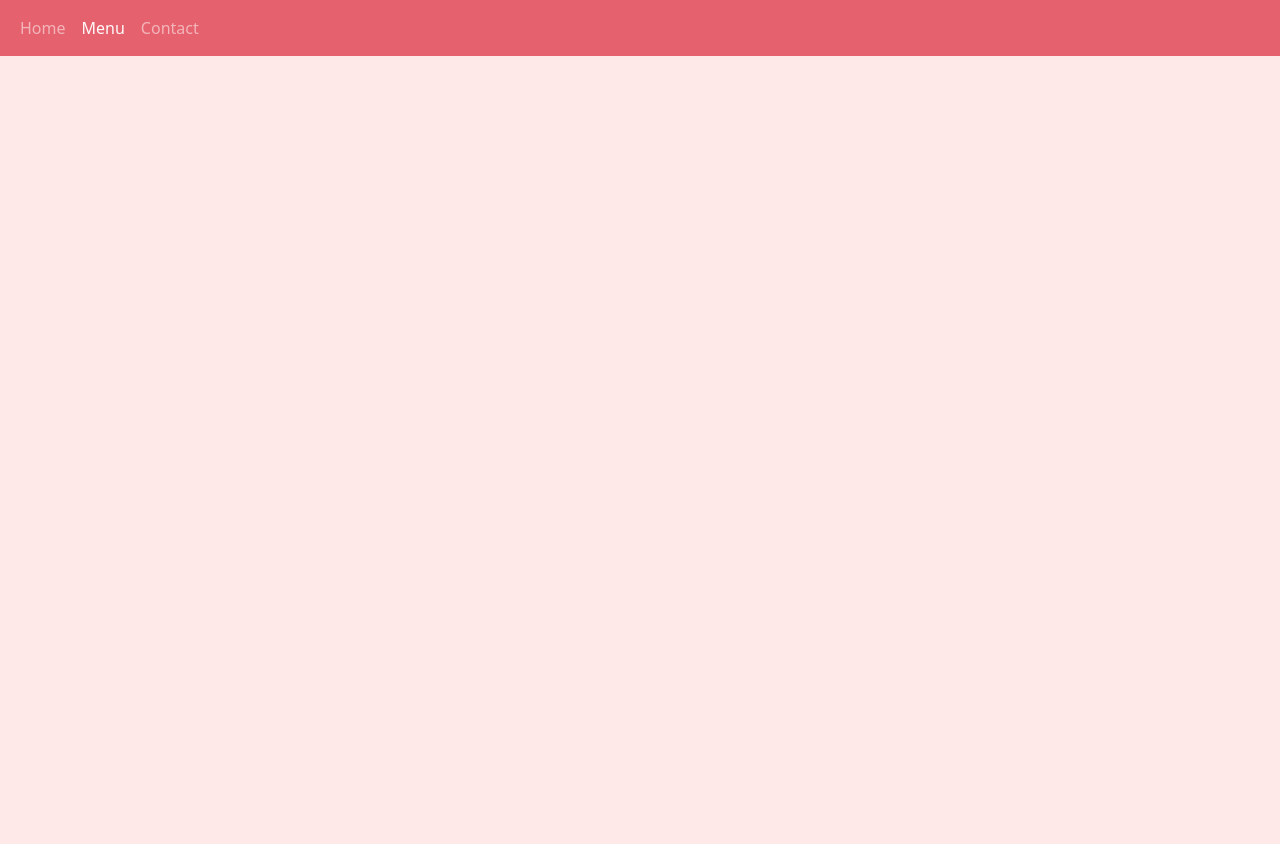
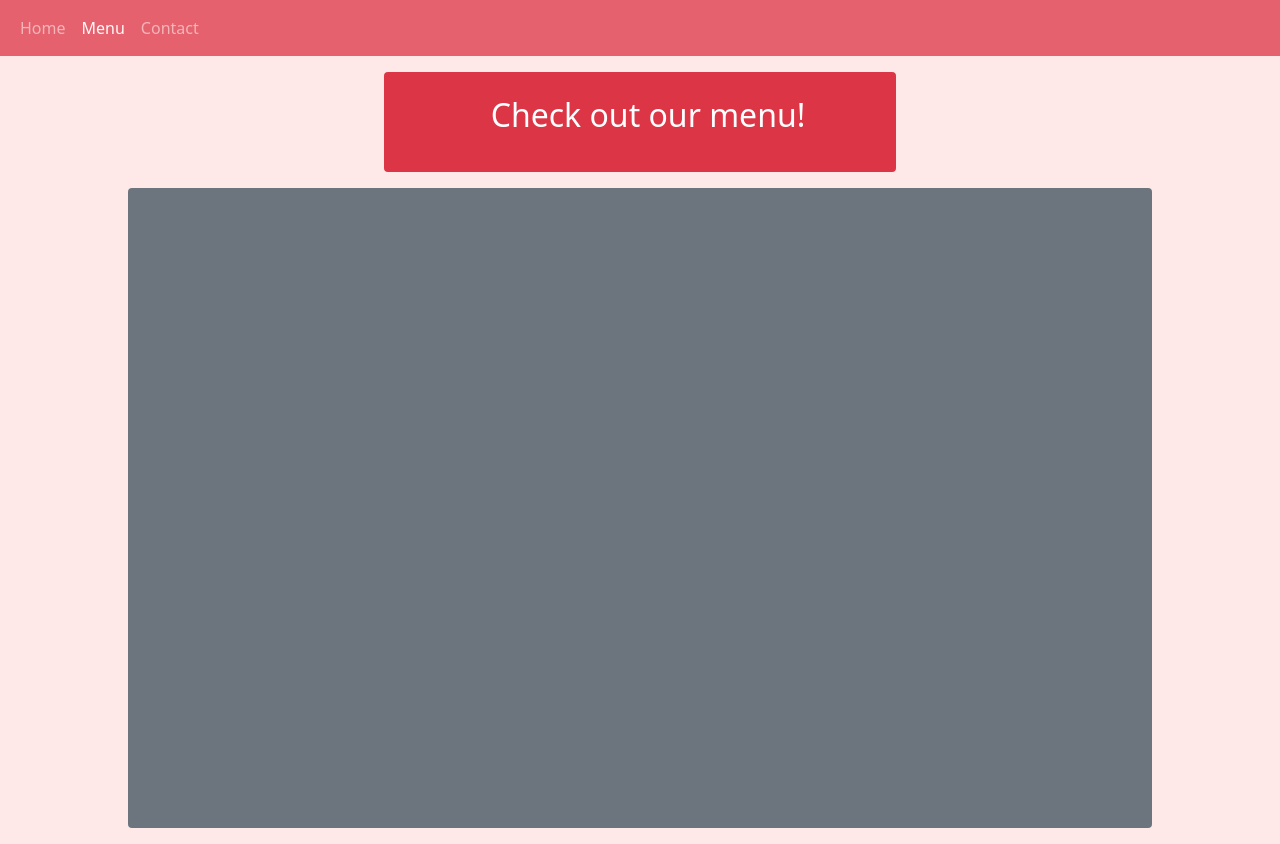
Before and after one commit to Tobias-W-S/miniCRUD, a PHP site: page /menu.html in a window 1280 px wide. Before the commit the page ends 56 px from the top, so only its background shows below. Run offline with PHP 8.4, Linux system fonts and the light colour scheme.

Commit message:
HTML Menu

```diff
--- a/css/form.css
+++ b/css/form.css
@@ -16,4 +16,5 @@
 
 .user-input:focus{
     outline: none;
+    border: 3px solid rgb(173, 72, 72);
 }
--- /dev/null
+++ b/css/menu.css
@@ -0,0 +1,5 @@
+.menu{
+    width: 80%;
+    margin-left: 10%;
+    height: 80vh;
+}
--- a/menu.html
+++ b/menu.html
@@ -5,10 +5,8 @@
     <meta http-equiv="X-UA-Compatible" content="IE=edge" />
     <meta name="viewport" content="width=device-width, initial-scale=1.0" />
     <title>Document</title>
-    <link
-      href="https://cdn.jsdelivr.net/npm/bootstrap@5.1.3/dist/css/bootstrap.min.css"
-      rel="stylesheet"
-    />
+    <link rel="stylesheet" href="css/menu.css">
+    <link href="https://cdn.jsdelivr.net/npm/bootstrap@5.1.3/dist/css/bootstrap.min.css" rel="stylesheet"/>
     <script src="https://cdn.jsdelivr.net/npm/bootstrap@5.1.3/dist/js/bootstrap.bundle.min.js"></script>
   </head>
   <body style="background-color: rgb(255, 232, 232)">
@@ -27,6 +25,12 @@
         </ul>
       </div>
     </nav>
+    <div style="height: 100px; width: 40%; margin-left: 30%;" class="bg-danger mt-3 pt-4 ps-3 rounded">
+      <h2 class="text-white text-center">Check out our menu!</h2>
+    </div>
+    <div class="mt-3 mb-3 menu bg-secondary rounded">
+
+    </div>
 
   </body>
 </html>
```
